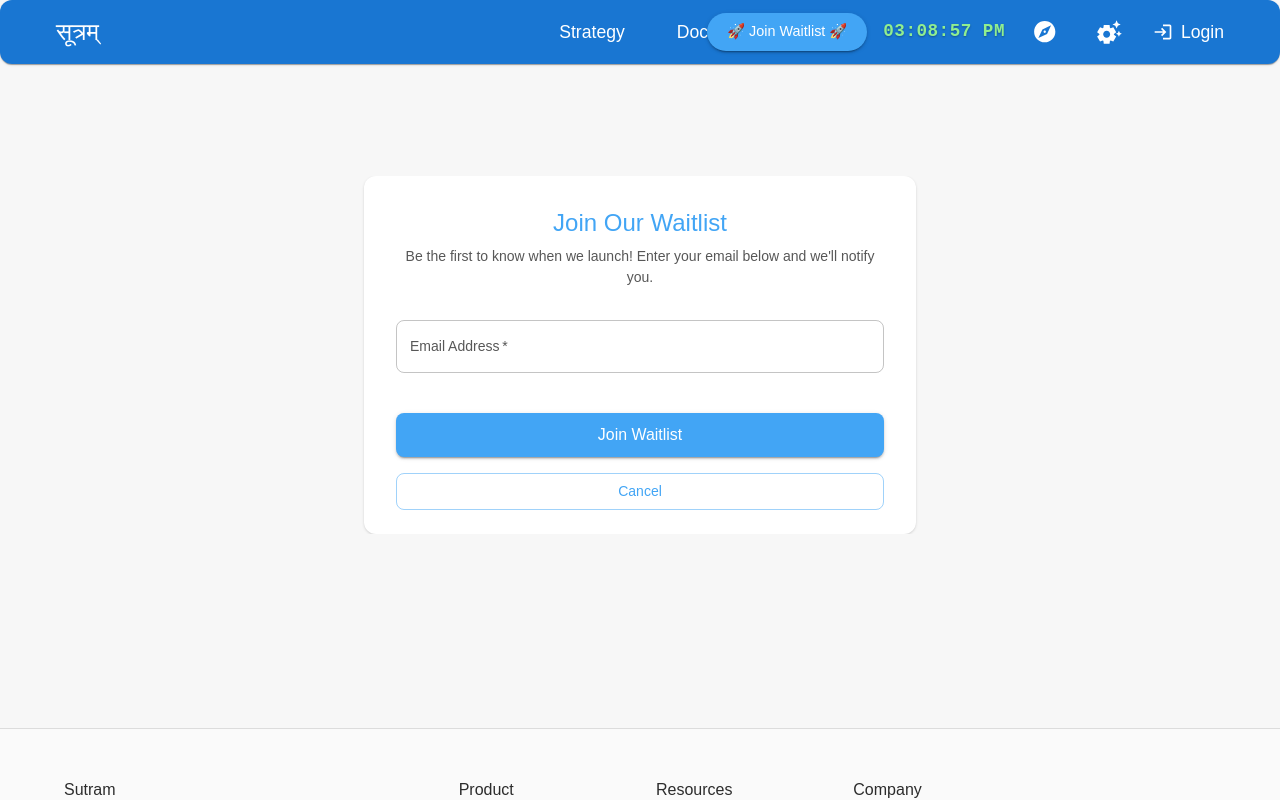
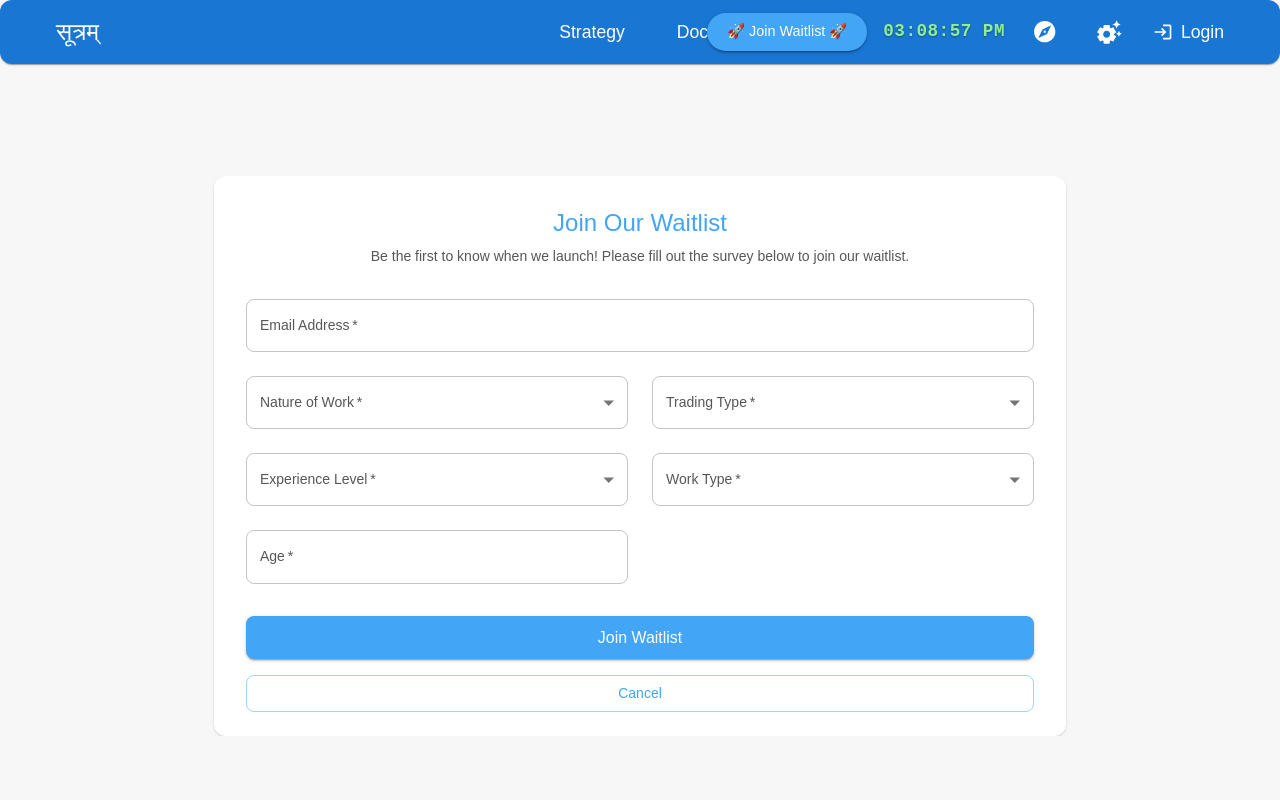
Before and after one commit to AmitSharmamad/mukham, a Next.js app: page /waitlist in a window 1280 px wide. Built offline with nearby package versions, Linux system fonts and the light colour scheme; no server answers; a web font is replaced by a local one.

Commit message:
added survey to waitlist

```diff
--- a/src/pages/api/waitlist.ts
+++ b/src/pages/api/waitlist.ts
@@ -6,16 +6,21 @@ export default async function handler(req: NextApiRequest, res: NextApiResponse)
     return res.status(405).json({ message: 'Method not allowed' });
   }
 
-  const { email } = req.body;
+  const { email, nature_of_work, trading_type, experience_level, work_type, age } = req.body;
 
-  if (!email) {
-    return res.status(400).json({ message: 'Email is required' });
+  if (!email || !nature_of_work || !trading_type || !experience_level || !work_type || !age) {
+    return res.status(400).json({ message: 'All fields are required' });
   }
 
   try {
     // Forward the request to the backend API
     const response = await axios.post('http://localhost:9090/api/waitlist', {
-      email
+      email,
+      nature_of_work,
+      trading_type,
+      experience_level,
+      work_type,
+      age
     }, {
       headers: {
         'Content-Type': 'application/json',
--- a/src/pages/waitlist.tsx
+++ b/src/pages/waitlist.tsx
@@ -9,30 +9,67 @@ import {
   Container,
   Alert,
   CircularProgress,
-  Paper
+  Paper,
+  FormControl,
+  InputLabel,
+  Select,
+  MenuItem,
+  Grid
 } from '@mui/material';
 import { useRouter } from 'next/router';
 import { joinWaitlist } from '../services/waitlistService';
 
+interface FormData {
+  email: string;
+  nature_of_work: string;
+  trading_type: string;
+  experience_level: string;
+  work_type: string;
+  age: number | '';
+}
+
 export default function WaitlistPage() {
-  const [email, setEmail] = useState('');
+  const [formData, setFormData] = useState<FormData>({
+    email: '',
+    nature_of_work: '',
+    trading_type: '',
+    experience_level: '',
+    work_type: '',
+    age: ''
+  });
   const [loading, setLoading] = useState(false);
   const [success, setSuccess] = useState(false);
   const [error, setError] = useState('');
   const router = useRouter();
 
+  const handleInputChange = (field: keyof FormData) => (event: any) => {
+    setFormData(prev => ({
+      ...prev,
+      [field]: event.target.value
+    }));
+  };
+
+  const validateForm = (): string | null => {
+    if (!formData.email.trim()) return 'Email is required';
+    if (!formData.nature_of_work) return 'Nature of work is required';
+    if (!formData.trading_type) return 'Trading type is required';
+    if (!formData.experience_level) return 'Experience level is required';
+    if (!formData.work_type) return 'Work type is required';
+    if (!formData.age || formData.age < 1 || formData.age > 120) return 'Age must be between 1 and 120';
+
+    // Basic email validation
+    const emailRegex = /^[^\s@]+@[^\s@]+\.[^\s@]+$/;
+    if (!emailRegex.test(formData.email)) return 'Please enter a valid email address';
+
+    return null;
+  };
+
   const handleSubmit = async (e: React.FormEvent) => {
     e.preventDefault();
 
-    if (!email.trim()) {
-      setError('Email is required');
-      return;
-    }
-
-    // Basic email validation
-    const emailRegex = /^[^\s@]+@[^\s@]+\.[^\s@]+$/;
-    if (!emailRegex.test(email)) {
-      setError('Please enter a valid email address');
+    const validationError = validateForm();
+    if (validationError) {
+      setError(validationError);
       return;
     }
 
@@ -40,7 +77,14 @@ export default function WaitlistPage() {
     setError('');
 
     try {
-      await joinWaitlist(email);
+      await joinWaitlist({
+        email: formData.email,
+        nature_of_work: formData.nature_of_work,
+        trading_type: formData.trading_type,
+        experience_level: formData.experience_level,
+        work_type: formData.work_type,
+        age: Number(formData.age)
+      });
       setSuccess(true);
     } catch (err) {
       setError(err instanceof Error ? err.message : 'Failed to join waitlist');
@@ -72,7 +116,7 @@ export default function WaitlistPage() {
   }
 
   return (
-    <Container maxWidth="sm" sx={{ mt: 8, mb: 8 }}>
+    <Container maxWidth="md" sx={{ mt: 8, mb: 8 }}>
       <Card elevation={3}>
         <CardContent sx={{ p: 4 }}>
           <Typography variant="h4" component="h1" gutterBottom align="center" color="primary">
@@ -80,26 +124,106 @@ export default function WaitlistPage() {
           </Typography>
 
           <Typography variant="body1" sx={{ mb: 4, textAlign: 'center', color: 'text.secondary' }}>
-            Be the first to know when we launch! Enter your email below and we'll notify you.
+            Be the first to know when we launch! Please fill out the survey below to join our waitlist.
           </Typography>
 
+          {error && (
+            <Alert severity="error" sx={{ mb: 3 }}>
+              {error}
+            </Alert>
+          )}
+
           <form onSubmit={handleSubmit}>
-            <Box sx={{ mb: 3 }}>
+            <Grid container spacing={3}>
+              <Grid item xs={12}>
                 <TextField
                   fullWidth
                   label="Email Address"
                   type="email"
-                value={email}
-                onChange={(e) => setEmail(e.target.value)}
-                error={!!error}
-                helperText={error}
-                disabled={loading}
+                  value={formData.email}
+                  onChange={handleInputChange('email')}
                   required
                   variant="outlined"
-                sx={{ mb: 2 }}
                 />
-            </Box>
+              </Grid>
 
+              <Grid item xs={12} sm={6}>
+                <FormControl fullWidth required>
+                  <InputLabel>Nature of Work</InputLabel>
+                  <Select
+                    value={formData.nature_of_work}
+                    onChange={handleInputChange('nature_of_work')}
+                    label="Nature of Work"
+                  >
+                    <MenuItem value="Individual">Individual</MenuItem>
+                    <MenuItem value="Company">Company</MenuItem>
+                    <MenuItem value="Proprietary_Trading_Firm">Proprietary Trading Firm</MenuItem>
+                    <MenuItem value="Asset_Management">Asset Management</MenuItem>
+                    <MenuItem value="Family_Office">Family Office</MenuItem>
+                    <MenuItem value="Other">Other</MenuItem>
+                  </Select>
+                </FormControl>
+              </Grid>
+
+              <Grid item xs={12} sm={6}>
+                <FormControl fullWidth required>
+                  <InputLabel>Trading Type</InputLabel>
+                  <Select
+                    value={formData.trading_type}
+                    onChange={handleInputChange('trading_type')}
+                    label="Trading Type"
+                  >
+                    <MenuItem value="Equity">Equity</MenuItem>
+                    <MenuItem value="FNO">F&O</MenuItem>
+                    <MenuItem value="Both">Both</MenuItem>
+                  </Select>
+                </FormControl>
+              </Grid>
+
+              <Grid item xs={12} sm={6}>
+                <FormControl fullWidth required>
+                  <InputLabel>Experience Level</InputLabel>
+                  <Select
+                    value={formData.experience_level}
+                    onChange={handleInputChange('experience_level')}
+                    label="Experience Level"
+                  >
+                    <MenuItem value="Beginner">Beginner</MenuItem>
+                    <MenuItem value="Intermediate">Intermediate</MenuItem>
+                    <MenuItem value="Pro">Pro</MenuItem>
+                  </Select>
+                </FormControl>
+              </Grid>
+
+              <Grid item xs={12} sm={6}>
+                <FormControl fullWidth required>
+                  <InputLabel>Work Type</InputLabel>
+                  <Select
+                    value={formData.work_type}
+                    onChange={handleInputChange('work_type')}
+                    label="Work Type"
+                  >
+                    <MenuItem value="Personal">Personal</MenuItem>
+                    <MenuItem value="Firm">Firm</MenuItem>
+                  </Select>
+                </FormControl>
+              </Grid>
+
+              <Grid item xs={12} sm={6}>
+                <TextField
+                  fullWidth
+                  label="Age"
+                  type="number"
+                  value={formData.age}
+                  onChange={handleInputChange('age')}
+                  required
+                  variant="outlined"
+                  inputProps={{ min: 1, max: 120 }}
+                />
+              </Grid>
+            </Grid>
+
+            <Box sx={{ mt: 4 }}>
               <Button
                 type="submit"
                 variant="contained"
@@ -126,6 +250,7 @@ export default function WaitlistPage() {
               >
                 Cancel
               </Button>
+            </Box>
           </form>
         </CardContent>
       </Card>
--- a/src/services/waitlistService.ts
+++ b/src/services/waitlistService.ts
@@ -2,6 +2,11 @@ import axios from 'axios';
 
 interface WaitlistRequest {
   email: string;
+  nature_of_work: string;
+  trading_type: string;
+  experience_level: string;
+  work_type: string;
+  age: number;
 }
 
 interface WaitlistResponse {
@@ -9,11 +14,9 @@ interface WaitlistResponse {
   email: string;
 }
 
-export const joinWaitlist = async (email: string): Promise<WaitlistResponse> => {
+export const joinWaitlist = async (data: WaitlistRequest): Promise<WaitlistResponse> => {
   try {
-    const response = await axios.post('/api/waitlist', {
-      email
-    }, {
+    const response = await axios.post('/api/waitlist', data, {
       headers: {
         'Content-Type': 'application/json',
       },
```
Lines whose indentation alone changed are shown as unchanged.
